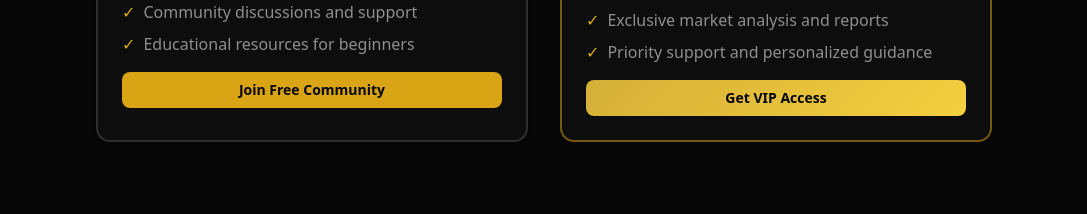
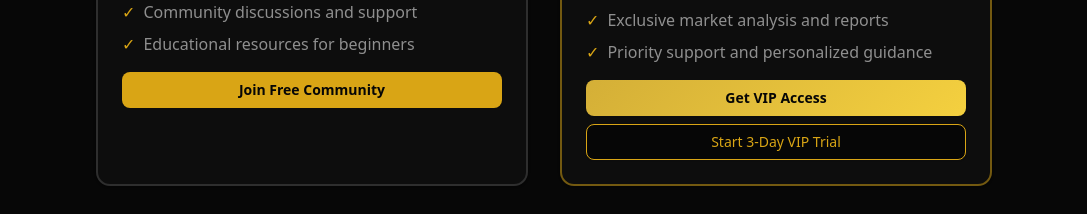
Before and after one commit to waytrades/way-trades, a React (Vite) app: page / in a window 1280 px wide. Shown: the part 1224-1438 px from the top of the page, without its empty margins (96-1183 px from the left). Built offline with nearby package versions, Linux system fonts and the light colour scheme.

Commit message:
Version 5: Save current changes

```diff
--- a/src/App.jsx
+++ b/src/App.jsx
@@ -114,10 +114,17 @@ function App() {
                   </li>
                 </ul>
                 <Button
-                  className="w-full gradient-gold hover:opacity-90 text-background font-semibold"
+                  className="w-full gradient-gold hover:opacity-90 text-background font-semibold mb-2"
                   onClick={() => window.open('https://whop.com/waytrades/vip-access-60-1cb2/?utm_source=store_page&funnelId=product_7b3b2e38-8bc7-402b-9afa-d939c94b9673', '_blank')}
                 >
                   Get VIP Access
+                </Button>
+                <Button
+                  variant="outline"
+                  className="w-full border-primary text-primary hover:bg-primary hover:text-primary-foreground"
+                  onClick={() => window.open('https://whop.com/waytrades/3-day-trial-to-vip-access/', '_blank')}
+                >
+                  Start 3-Day VIP Trial
                 </Button>
               </CardContent>
             </Card>
```
Also changed, not shown: 5 other files (tests, documents, lock files or other folders).
